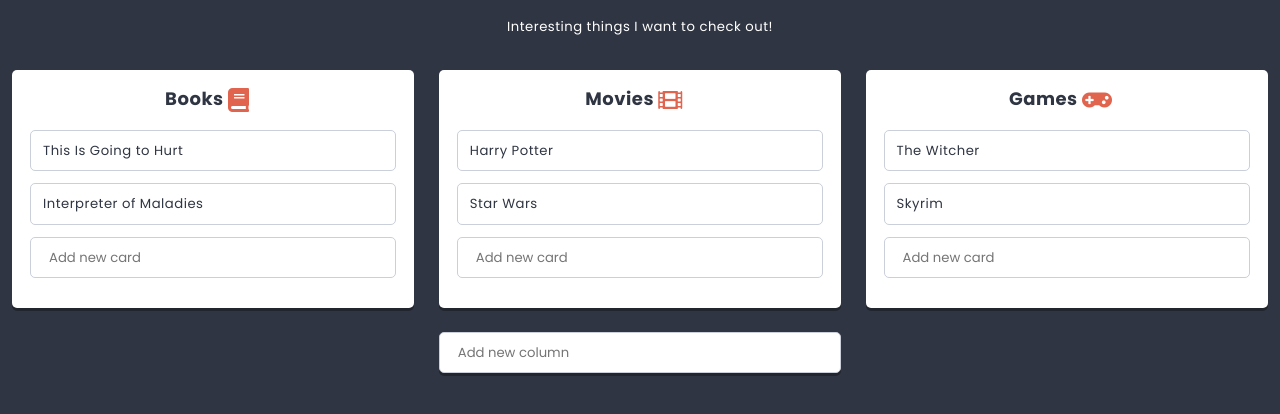
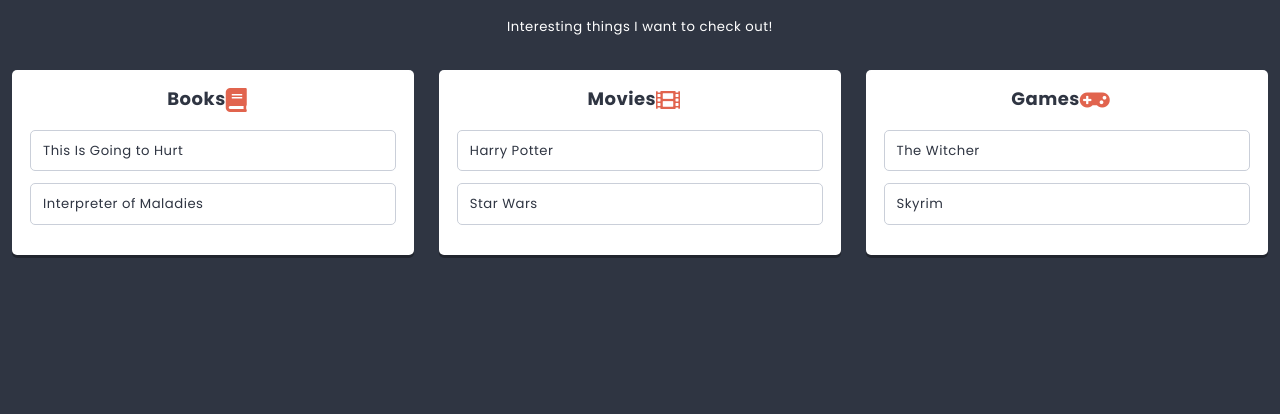
Before and after one commit to maciej-krzyzowski/project-todo, a React app: page / in a window 1280 px wide. Shown: the part 362-776 px from the top of the page. Built offline with nearby package versions, Linux system fonts and the light colour scheme.

Commit message:
Add Redux to the project

```diff
--- a/package.json
+++ b/package.json
@@ -23,7 +23,9 @@
     "prop-types": "^15.7.2",
     "react": "^16.7.0",
     "react-dom": "^16.7.0",
-    "react-html-parser": "^2.0.2"
+    "react-html-parser": "^2.0.2",
+    "react-redux": "^7.0.1",
+    "redux": "^4.0.1"
   },
   "devDependencies": {
     "@babel/core": "^7.4.3",
@@ -40,6 +42,7 @@
     "lint-staged": "^9.5.0",
     "mini-css-extract-plugin": "^0.5.0",
     "node-sass": "^4.11.0",
+    "redux-devtools-extension": "^2.13.8",
     "sass-loader": "^7.1.0",
     "style-loader": "^0.23.1",
     "webpack": "^4.29.6",
--- a/src/components/App/App.js
+++ b/src/components/App/App.js
@@ -1,16 +1,23 @@
 import React from 'react';
 import styles from './App.scss';
-import List from '../List/List.js';
-import {pageContents, listData} from '../../data/dataStore';
-
+import PropTypes from 'prop-types';
+import List from '../List/ListContainer.js';
 
 class App extends React.Component {
+    static propTypes = {
+        title: PropTypes.node,
+        subtitle: PropTypes.node,
+        lists: PropTypes.array,
+    }
     render() {
+        const {title, subtitle, lists} = this.props;
         return (
             <main className={styles.component}>
-                <h1 className={styles.title}>{pageContents.title}</h1>
-                <h2 className={styles.subtitle}>{pageContents.subtitle}</h2>
-                <List {...listData} />
+                <h1 className={styles.title}>{title}</h1>
+                <h2 className={styles.subtitle}>{subtitle}</h2>
+                {lists.map(listData => (
+                    <List key={listData.id} {...listData} />
+                ))}
             </main>
         );
     }
--- /dev/null
+++ b/src/components/App/AppContainer.js
@@ -0,0 +1,10 @@
+import { connect } from 'react-redux';
+import App from './App.js';
+
+const mapStateToProps = state => ({
+    title: state.app.title,
+    subtitle: state.app.subtitle,
+    lists: state.lists,
+});
+
+export default connect(mapStateToProps)(App);
--- a/src/components/Card/Card.js
+++ b/src/components/Card/Card.js
@@ -9,7 +9,7 @@
 );
 
 Card.propTypes = {
-    title: PropTypes.string.isRequired,
+    title: PropTypes.string,
 };
 
 export default Card;
--- a/src/components/Column/Column.js
+++ b/src/components/Column/Column.js
@@ -2,52 +2,31 @@
 import styles from './Column.scss';
 import PropTypes from 'prop-types';
 import Card from '../Card/Card.js';
-import {settings} from '../../data/dataStore';
-import Creator from '../Creator/Creator.js';
 import Icon from './Icon';
-
-
+// import Creator from '../Creator/Creator.js';
 
 class Column extends React.Component {
-    state = {
-        cards: this.props.cards || [],
-    }
     static propTypes = {
         title: PropTypes.string,
-        name: PropTypes.string,
         icon: PropTypes.node,
         cards: PropTypes.array,
     }
 
-    addCard(title){
-        this.setState(state => (
-            {
-                cards: [
-                    ...state.cards,
-                    {
-                        key: state.cards.length ? state.cards[state.cards.length-1].key+1 : 0,
-                        title,
-                        cards: [],
-                    },
-                ],
-            }
-        ));
-    }
-
     render() {
+        const {title, icon, cards} = this.props;
         return (
             <section className={styles.component}>
-                <h3 className={styles.title}>{this.props.title}
+                <h3 className={styles.title}>{title}
                     <span className={styles.icon}>
-                        <Icon name={this.props.icon} />
+                        <Icon name={icon} />
                     </span>
                 </h3>
-                {this.state.cards.map(card => (
-                    <Card key={card.key} title={card.title} />
+                {cards.map(cardData => (
+                    <Card key={cardData.id} {...cardData} />
                 ))}
-                <div className={styles.creator}>
+                {/* <div className={styles.creator}>
                     <Creator text={settings.cardCreatorText} action={title => this.addCard(title)}/>
-                </div>
+                </div> */}
             </section>
         );
     }
--- /dev/null
+++ b/src/components/Column/ColumnContainer.js
@@ -0,0 +1,11 @@
+import { connect } from 'react-redux';
+import Column from './Column.js';
+
+export const getCardsForColumn = ({cards}, columnId) =>
+    cards.filter(card => card.columnId == columnId);
+
+const mapStateToProps = (state, props) => ({
+    cards: getCardsForColumn(state, props.id),
+});
+
+export default connect(mapStateToProps)(Column);
--- a/src/components/List/List.js
+++ b/src/components/List/List.js
@@ -2,15 +2,12 @@
 import styles from './List.scss';
 import Hero from '../Hero/Hero.js';
 import PropTypes from 'prop-types';
-import Column from '../Column/Column.js';
-import {settings} from '../../data/dataStore';
+import Column from '../Column/ColumnContainer.js';
+import { settings } from '../../data/dataStore.js';
 import ReactHtmlParser from 'react-html-parser';
-import Creator from '../Creator/Creator.js';
+// import Creator from '../Creator/Creator.js';
 
 class List extends React.Component {
-    state = {
-        columns: this.props.columns || [],
-    }
     static propTypes = {
         title: PropTypes.string.isRequired,
         image: PropTypes.string,
@@ -21,37 +18,22 @@
         description: settings.defaultListDescription,
     }
 
-    addColumn(title){
-        this.setState(state => (
-            {
-                columns: [
-                    ...state.columns,
-                    {
-                        key: state.columns.length ? state.columns[state.columns.length-1].key+1 : 0,
-                        title,
-                        icon: 'list-alt',
-                        cards: [],
-                    },
-                ],
-            }
-        ));
-    }
-
     render() {
+        const {title, image, description, columns} = this.props;
         return (
             <section className={styles.component}>
-                <Hero title={this.props.title} image={this.props.image} />
+                <Hero title={title} image={image} />
                 <div className={styles.description}>
-                    {ReactHtmlParser(this.props.description)}
+                    {ReactHtmlParser(description)}
                 </div>
                 <div className={styles.columns}>
-                    {this.state.columns.map(({key, ...columnProps}) => (
-                        <Column key={key} {...columnProps} />
+                    {columns.map(columnData => (
+                        <Column key={columnData.id} {...columnData} />
                     ))}
                 </div>
-                <div className={styles.creator}>
+                {/* <div className={styles.creator}>
                     <Creator text={settings.columnCreatorText} action={title => this.addColumn(title)}/>
-                </div>
+                </div> */}
             </section>
         );
     }
--- /dev/null
+++ b/src/components/List/ListContainer.js
@@ -0,0 +1,11 @@
+import { connect } from 'react-redux';
+import List from './List.js';
+
+export const getColumnsForList = ({columns}, listId) =>
+    columns.filter(column => column.listId == listId);
+
+const mapStateToProps = (state, props) => ({
+    columns: getColumnsForList(state, props.id),
+});
+
+export default connect(mapStateToProps)(List);
--- a/src/data/dataStore.js
+++ b/src/data/dataStore.js
@@ -67,3 +67,81 @@
         },
     ],
 };
+
+const lists = [
+    {
+        id: 'list-1',
+        title: 'Things to do <sup>soon!</sup>',
+        description: 'Interesting things I want to check out!',
+        image: 'http://uploads.kodilla.com/bootcamp/fer/11.react/space.png',
+    },
+];
+
+const columns = [
+    {
+        id: 'column-1',
+        listId: 'list-1',
+        title: 'Books',
+        icon: 'book',
+    },
+    {
+        id: 'column-2',
+        listId: 'list-1',
+        title: 'Movies',
+        icon: 'film',
+    },
+    {
+        id: 'column-3',
+        listId: 'list-1',
+        title: 'Games',
+        icon: 'gamepad',
+    },
+    {
+        id: 'column-4',
+        listId: 'list-2',
+        title: 'Strange column',
+        icon: 'question',
+    },
+];
+
+const cards = [
+    {
+        id: 'card-1',
+        columnId: 'column-1',
+        title: 'This Is Going to Hurt',
+    },
+    {
+        id: 'card-2',
+        columnId: 'column-1',
+        title: 'Interpreter of Maladies',
+    },
+    {
+        id: 'card-3',
+        columnId: 'column-2',
+        title: 'Harry Potter',
+    },
+    {
+        id: 'card-4',
+        columnId: 'column-2',
+        title: 'Star Wars',
+    },
+    {
+        id: 'card-5',
+        columnId: 'column-3',
+        title: 'The Witcher',
+    },
+    {
+        id: 'card-6',
+        columnId: 'column-3',
+        title: 'Skyrim',
+    },
+];
+
+const initialStoreData = {
+    app: {...pageContents},
+    lists: [...lists],
+    columns: [...columns],
+    cards: [...cards],
+};
+
+export default initialStoreData;
--- a/src/index.js
+++ b/src/index.js
@@ -2,6 +2,8 @@
 import './styles/normalize.scss';
 import './styles/global.scss';
 import ReactDOM from 'react-dom';
-import App from './components/App/App';
+import App from './components/App/AppContainer.js';
+import { Provider } from 'react-redux';
+import store from './redux/store';
 
-ReactDOM.render(<App />, document.getElementById('app'));
+ReactDOM.render(<Provider store={store}><App /></Provider>, document.getElementById('app'));
--- /dev/null
+++ b/src/redux/store.js
@@ -0,0 +1,34 @@
+import { combineReducers, createStore } from 'redux';
+import initialStoreData from '../data/dataStore';
+
+// define initial state and shallow-merge initial data
+const initialState = {
+    app: initialStoreData.app,
+    lists: initialStoreData.lists,
+    columns: initialStoreData.columns,
+    cards: initialStoreData.cards,
+    searchString: '',
+};
+
+// define reducers
+const reducers = {
+};
+
+// add blank reducers for initial state properties without reducers
+Object.keys(initialState).forEach(item => {
+    if (typeof reducers[item] == 'undefined') {
+        reducers[item] = (statePart = null) => statePart;
+    }
+});
+
+// merge all reducers
+const storeReducer = combineReducers(reducers);
+
+// create store
+const store = createStore(
+    storeReducer,
+    initialState,
+    window.__REDUX_DEVTOOLS_EXTENSION__ && window.__REDUX_DEVTOOLS_EXTENSION__()
+);
+
+export default store;
```
Also changed, not shown: 1 other file (tests, documents, lock files or other folders).
